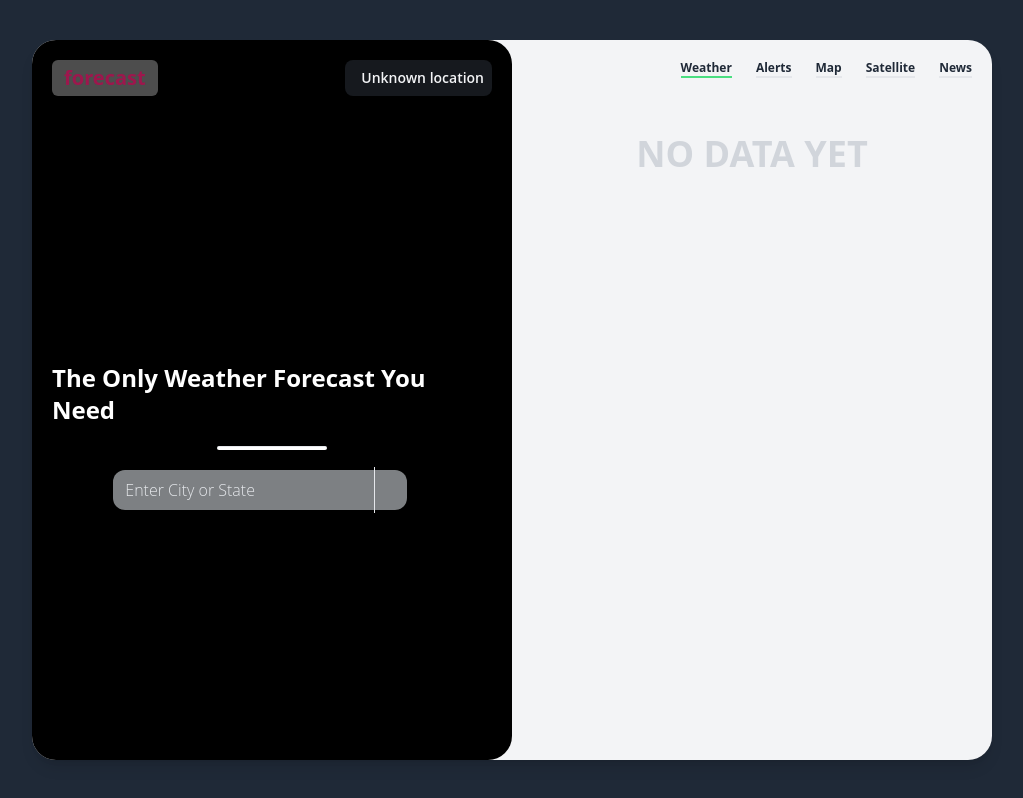
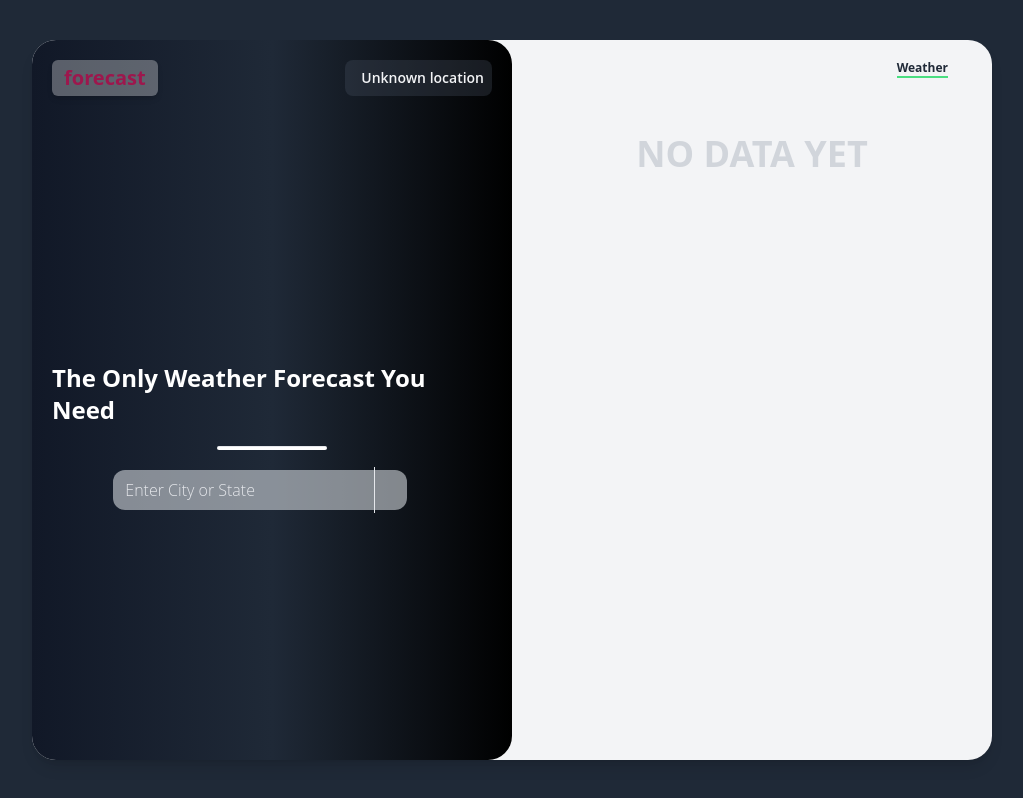
Before and after one commit to atamburino/Weather-app, a React (Create React App) app: page / in a window 1280 px wide. Shown: the whole page, without its empty margins (128-1151 px from the left). Built offline with nearby package versions, Linux system fonts and the light colour scheme.

Commit message:
Updated background since the old image wasnt saved back in college.
Commented out some items in the header that arent currently set up

```diff
--- a/src/Components/Header.js
+++ b/src/Components/Header.js
@@ -4,7 +4,7 @@ function Header() {
       <li className="text-xs text-gray-800 ml-auto mr-6 border-b-2 border-green-400 cursor-pointer">
         Weather
       </li>
-      <li className="text-xs text-gray-800 mr-6 cursor-pointer border-b-2 hover:border-green-400">
+      {/* <li className="text-xs text-gray-800 mr-6 cursor-pointer border-b-2 hover:border-green-400">
         Alerts
       </li>
       <li className="text-xs text-gray-800 mr-6 cursor-pointer border-b-2 hover:border-green-400">
@@ -15,7 +15,7 @@ function Header() {
       </li>
       <li className="text-xs text-gray-800 cursor-pointer border-b-2 hover:border-green-400">
         News
-      </li>
+      </li> */}
     </ul>
   );
 }
--- a/src/index.css
+++ b/src/index.css
@@ -14,7 +14,7 @@ h1 {
 }
 .form-container {
   /* background: url('./assets/lake-background.jpg') no-repeat 50% 40% / cover; */
-  @apply bg-black;
+  @apply bg-gradient-to-r from-gray-900 via-gray-800 to-black;
   height: auto;
   @apply w-2/4 p-5 rounded-3xl;
 }
```
